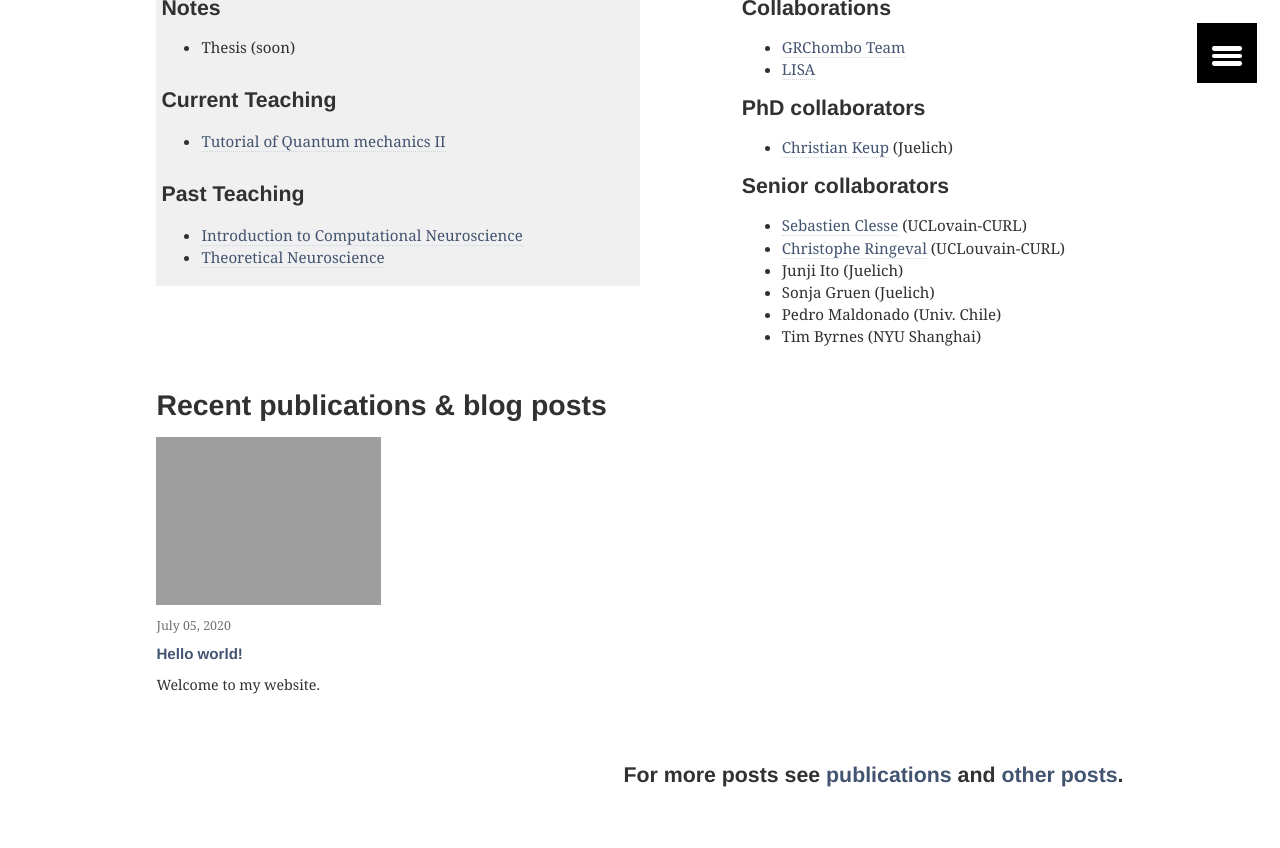
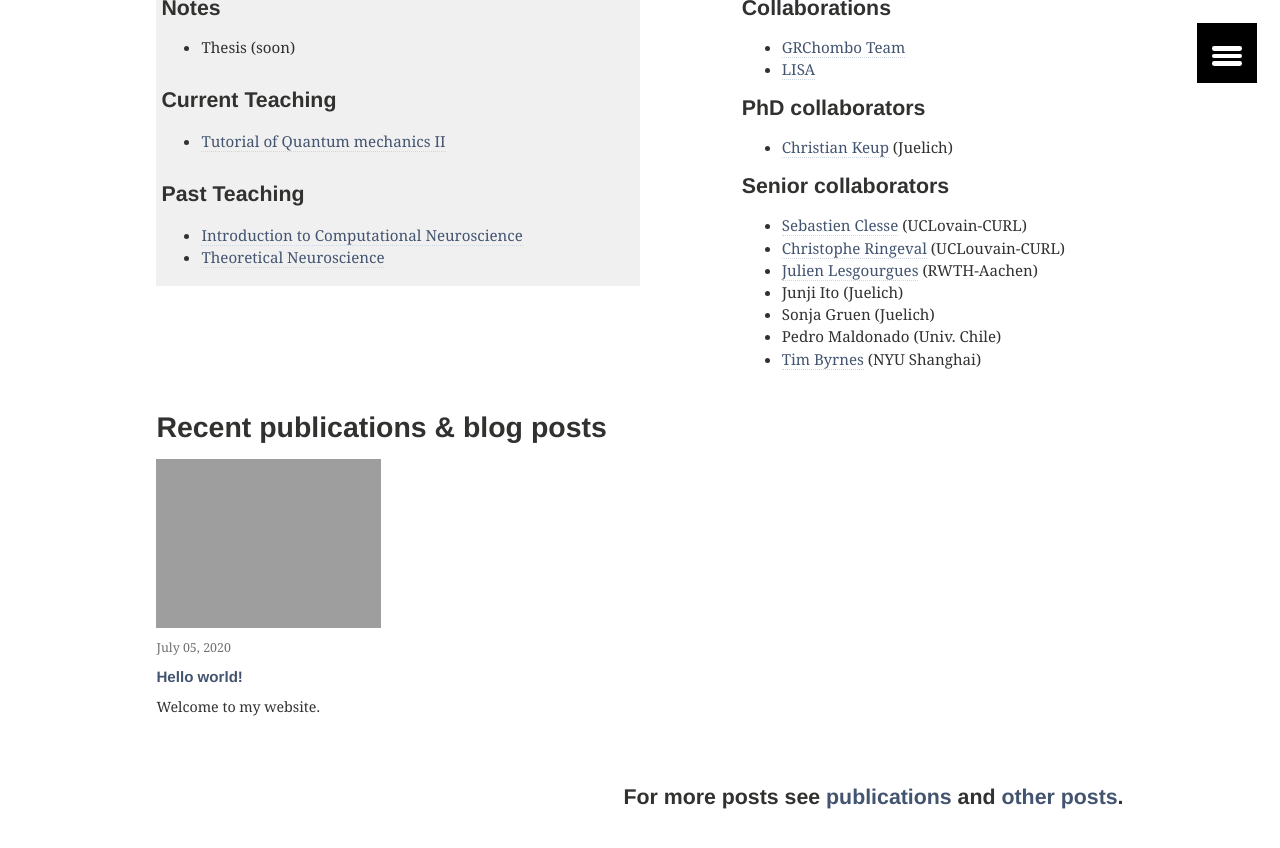
Before and after one commit to cjoana/cjoana.github.io, a Jekyll site: the page built from index.md, in a window 1280 px wide and 900 px high, scrolled down 1035 px. Shown: the top 848 px of the window. Built offline with Jekyll 4.4.1, drawn with Linux system fonts in a browser that asks for light colours.

Commit message:
about update add collaborators

```diff
--- a/index.md
+++ b/index.md
@@ -78,10 +78,11 @@ I have a wide range of interdisciplinary research interests. These reflect some
 
 - [Sebastien Clesse](https://curl.group/members/clesse.html) (UCLovain-CURL)
 - [Christophe Ringeval](https://curl.group/members/chris.html) (UCLouvain-CURL)
+- [Julien Lesgourgues](https://lesgourg.github.io/presentation.html) (RWTH-Aachen)
 - Junji Ito (Juelich)
 - Sonja Gruen (Juelich)
 - Pedro Maldonado (Univ. Chile)
-- Tim Byrnes (NYU Shanghai)
+- [Tim Byrnes](http://nyu.timbyrnes.net/) (NYU Shanghai)
 
 </div>
 </div> <!-- /.inforow -->
```
